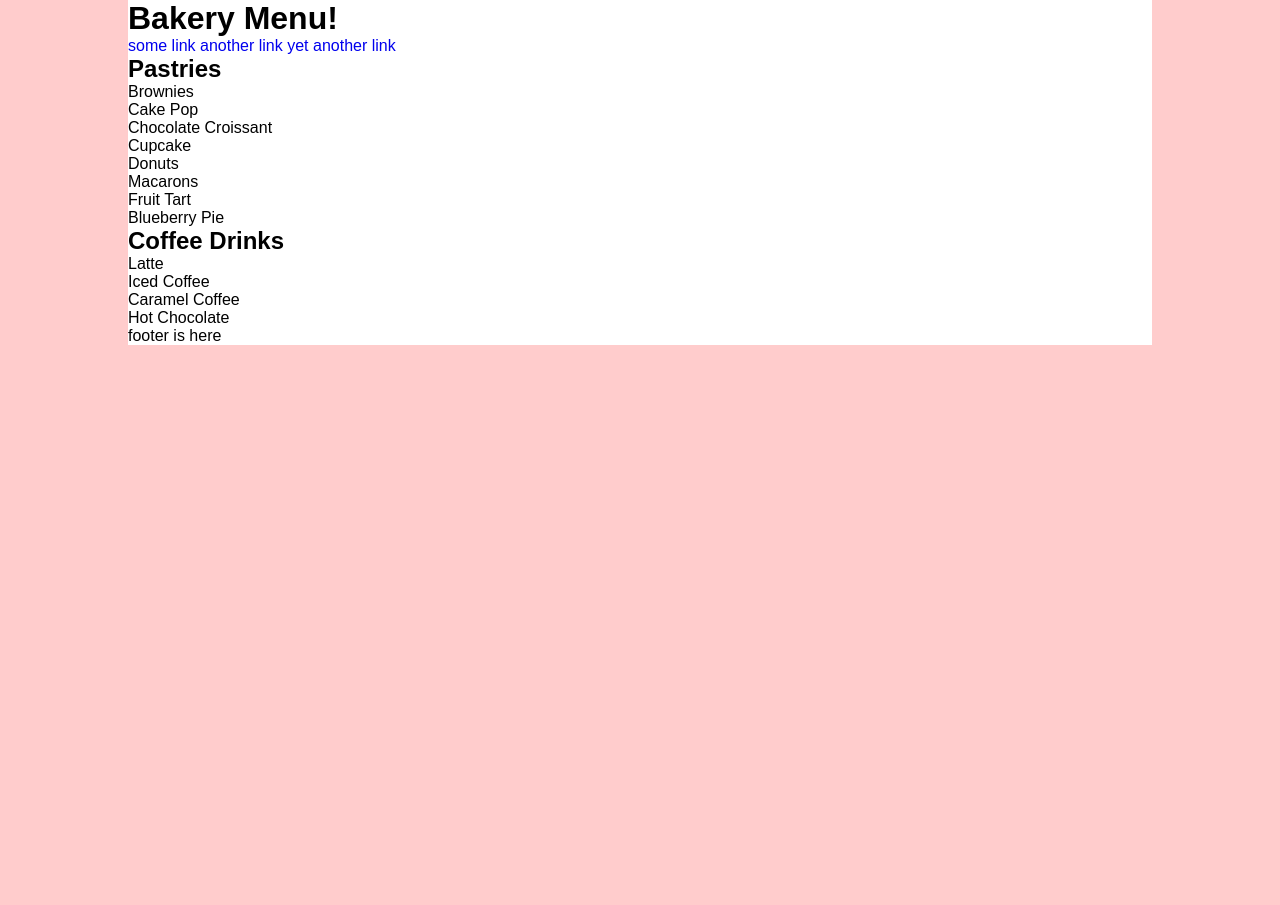
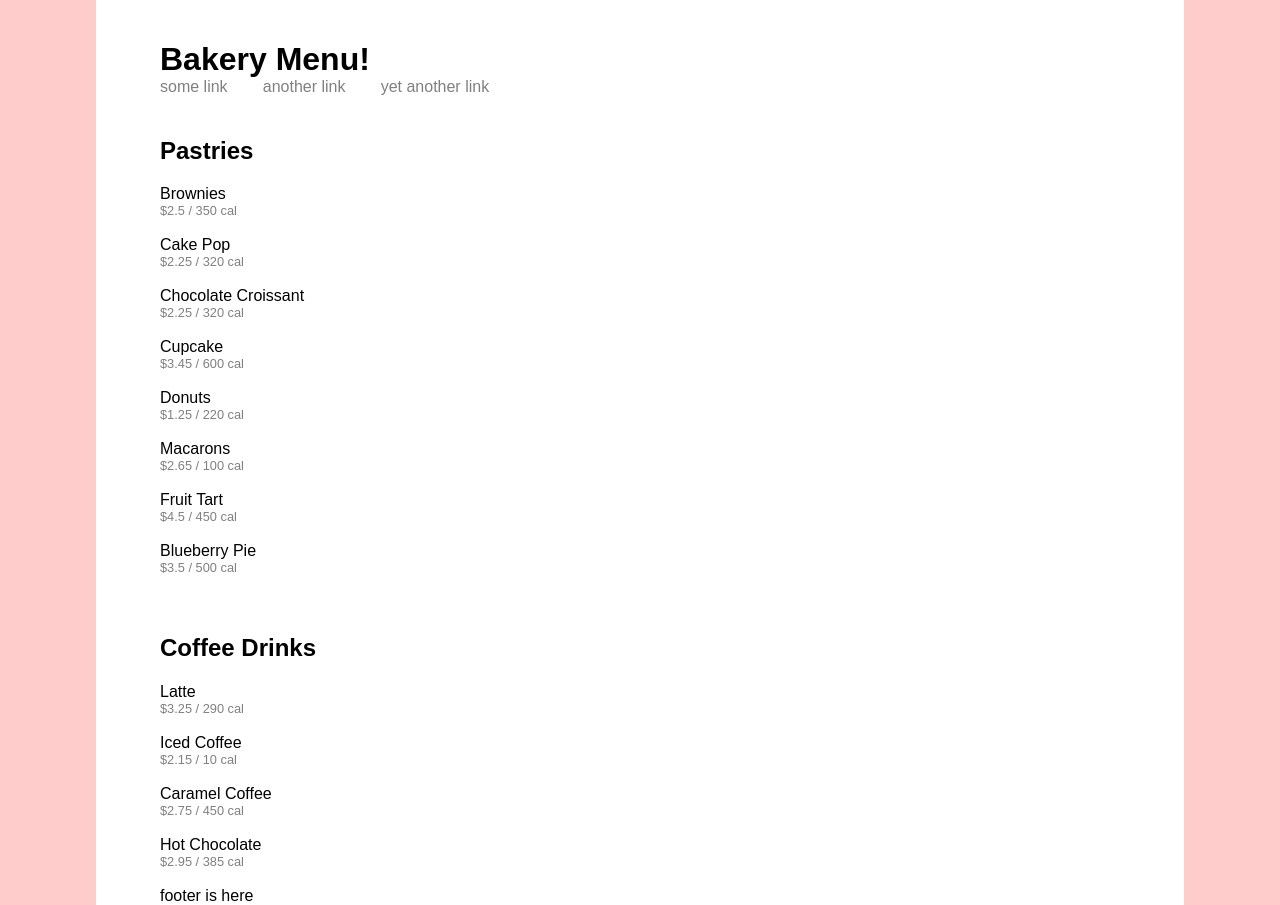
Before and after one commit to skyunlee/Web3, a PHP site: page /main.php in a window 1280 px wide. Before the commit the page ends 345 px from the top, so only its background shows below. Run offline with PHP 8.4, Linux system fonts and the light colour scheme; some libraries are stand-ins or nearby versions.

Commit message:
menu info added for all items and css updated

```diff
--- a/4_PHP_Practice/css/style.css
+++ b/4_PHP_Practice/css/style.css
@@ -7,10 +7,36 @@
 
 .container{
 	max-width: 1024px;
+	height: 100%;
 	background: white;
 	margin: auto;
+	padding-left: 5%;
+}
+
+h1{
+	padding-top: 4%;
 }
 
 nav a{
 	text-decoration: none;
+	color: gray;
+	margin-right: 3%;
 }
+
+nav a:hover{
+	color: #fcc;
+}
+
+h2{
+	margin-top: 4%;
+	margin-bottom: 2%;
+}
+
+.itemName{
+	font-size: 1em;
+}
+
+.itemInfo{
+	color: gray;
+	font-size: 0.8em;
+}
--- a/4_PHP_Practice/main.php
+++ b/4_PHP_Practice/main.php
@@ -35,13 +35,38 @@
 
 <article>
 	<h2>Pastries</h2>
-	<?php
-		$pastryList = $menuLists['pastries'];
-		foreach($pastryList as $pastry => $detail){
-			echo $pastry; ?> <br> <?php
-		}
-	?>
+	<p class="itemName">
+		<?php
+			$pastryList = $menuLists['pastries'];
+			foreach($pastryList as $pastry => $pastryInfo){
+				echo $pastry; ?>
+				<br>
+				<p class="itemInfo">
+					$<?php echo $pastryInfo['price']; ?> / <?php echo $pastryInfo['calories']; ?> cal
+				</p>
+				<br> <?php
+			}
+		?>
+	</p>
 
+	<h2>Coffee Drinks</h2>
+	<p class="itemName">
+		<?php
+			$drinkList = $menuLists['drinks'];
+			foreach($drinkList as $drink => $drinkInfo){
+				echo $drink; ?>
+				<br>
+				<p class="itemInfo">
+					<!--"$price / calories"-->
+					$<?php echo $drinkInfo[price]; ?> / <?php echo $drinkInfo['calories']; ?> cal
+				</p>
+				<br> <?php
+			}
+		?>
+	</p>
+
+
+	<!--code below displays the entire list of all items (pastry and drinks)-->
  <!-- 	<?php
 		foreach($menuLists as $menuList => $itemList){
 			foreach ($itemList as $item => $itemDetail){
@@ -50,14 +75,6 @@
 		}
 		// endforeach;
 	?>  -->
-
-	<h2>Coffee Drinks</h2>
-	<?php
-		$drinkList = $menuLists['drinks'];
-		foreach($drinkList as $drink => $detail){
-			echo $drink; ?> <br> <?php
-		}
-	?>
 
 
 	<!--code below didn't work-->
```
